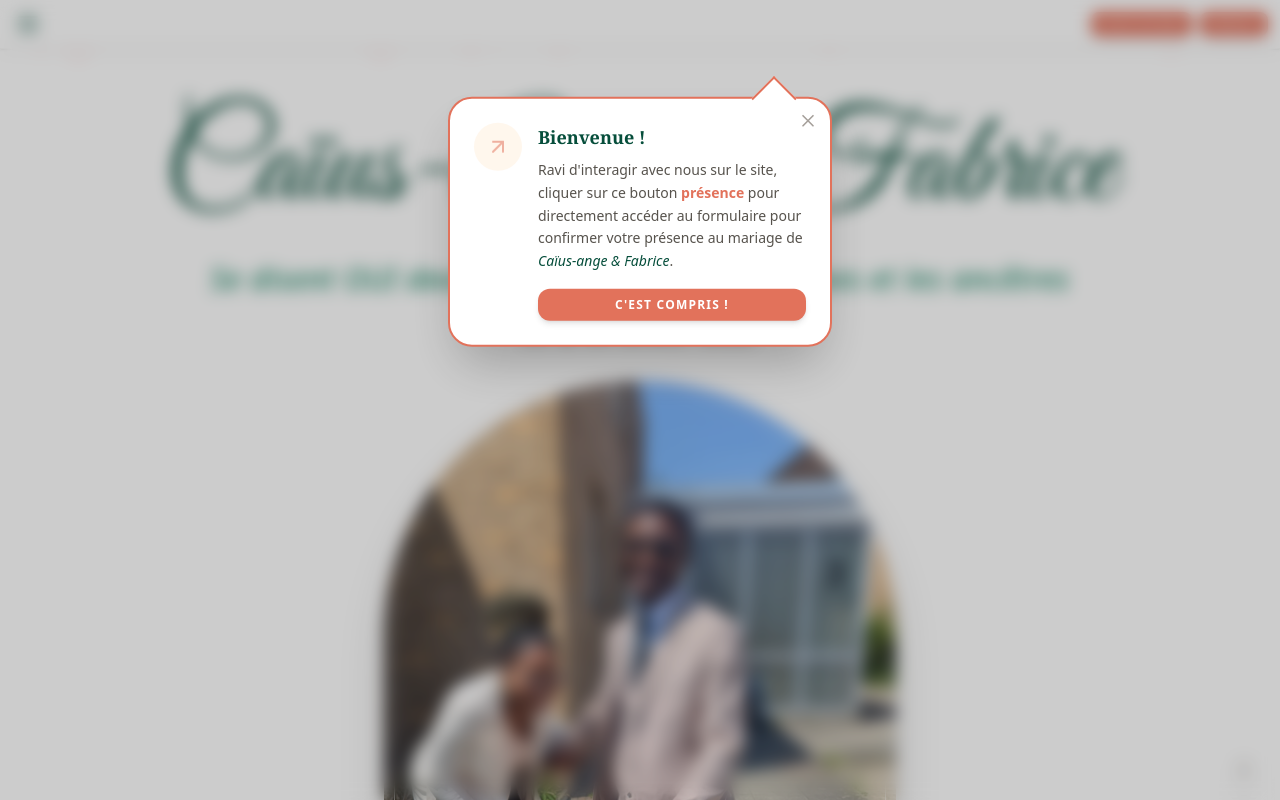
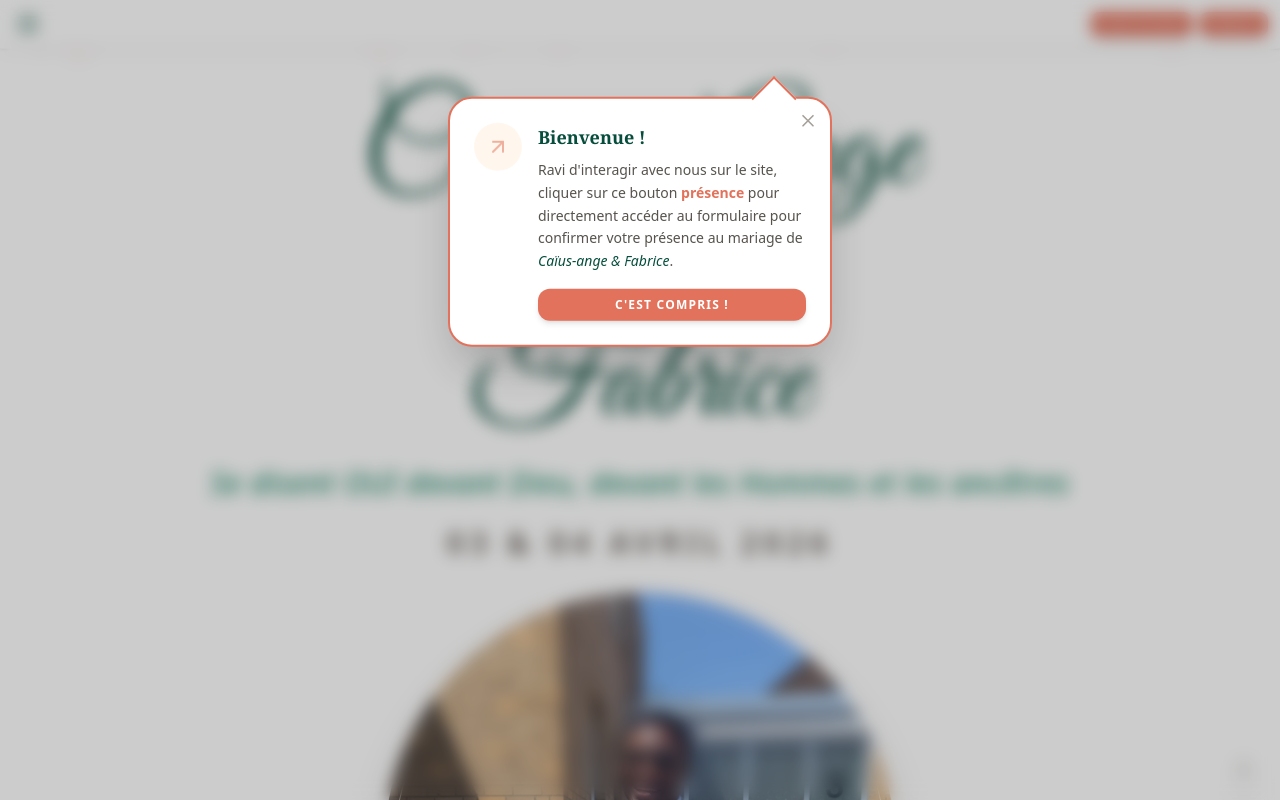
Before and after one commit to Kenmogne1/wedding-app, a React (Vite) app in the folder frontend/: page / in a window 1280 px wide. Shown: the top 800 px of the page. Built offline with nearby package versions, Linux system fonts and the light colour scheme.

Commit message:
edit with new feature

```diff
--- a/frontend/src/pages/DressCode.jsx
+++ b/frontend/src/pages/DressCode.jsx
@@ -26,18 +26,32 @@ const DressCode = () => {
           {/* --- PARTIE GAUCHE : TEXTES --- */}
           <div className="w-full md:w-1/2 space-y-8">
 
-            <h2 className="text-4xl md:text-5xl font-sans font-light text-black tracking-wide">
+            <h2 className="text-4xl md:text-5xl font-sans font-light text-[#B59A3A] tracking-wide">
               Dress to impress!!!
             </h2>
 
-          {/* DOT */}
+          {/* --- SECTION DOT (MODIFIÉE AVEC PHOTO) --- */}
             <div className="relative pl-4 border-l-4 border-[#8B4B28]">
+              <div className="flex flex-row items-start gap-4">
+                {/* Texte */}
+                <div className="flex-1">
                   <h3 className="text-xl font-semibold text-[#8B4B28] mb-2 font-serif">
                     Dot
                   </h3>
                   <p className="text-black text-sm md:text-base leading-relaxed">
                     Pour la cérémonie traditionnelle dans un élan de convivialité, nous avons prévu un tissu pagne en guise d'uniforme.
                   </p>
+                </div>
+
+                {/* Photo du Pagne */}
+                <div className="shrink-0 w-24 md:w-28">
+                  <img
+                    src="/pagne.jpeg"
+                    alt="Tissu Pagne"
+                    className="w-full h-auto rounded-lg shadow-md border border-stone-200 object-cover transform hover:scale-105 transition-transform duration-300"
+                  />
+                </div>
+              </div>
             </div>
 
           {/* Séparateur élégant */}
--- a/frontend/src/pages/HomePage.jsx
+++ b/frontend/src/pages/HomePage.jsx
@@ -200,13 +200,26 @@ const HomePage = ({ onNavigate }) => {
 
         {/* BLOC TEXTE */}
         <div className="text-center z-10 px-4 mb-8">
-             <h1 className="font-['Great_Vibes',_cursive] text-6xl md:text-8xl lg:text-9xl mb-3 text-[#064E3B] leading-tight px-4 drop-shadow-sm">
-                {CONFIG.coupleNames}
-             </h1>
+            <h1 className="font-['Great_Vibes',_cursive] text-[#064E3B] leading-none px-4 drop-shadow-sm flex flex-col items-center gap-2 mb-4">
+              {/* Ligne 1 : Caïus - Ange */}
+              <span className="text-6xl md:text-8xl lg:text-9xl block">
+                  Caïus - Ange
+              </span>
+
+              {/* Ligne 2 : & (un peu plus petit pour l'élégance) */}
+              <span className="text-4xl md:text-6xl lg:text-7xl block my-2 opacity-80">
+                  &
+              </span>
+
+              {/* Ligne 3 : Fabrice */}
+              <span className="text-6xl md:text-8xl lg:text-9xl block">
+                  Fabrice
+              </span>
+          </h1>
              <p className="text-xl md:text-3xl text-emerald-700 font-medium italic tracking-wide px-4">
                 Se disent OUI devant Dieu, devant les Hommes et les ancêtres
              </p>
-             <p className="mt-6 text-sm md:text-lg text-stone-500 font-bold uppercase tracking-[0.2em]">
+             <p className="mt-6 text-xl md:text-3xl text-stone-500 font-bold uppercase tracking-[0.2em]">
                 03 & 04 AVRIL 2026
              </p>
         </div>
--- a/frontend/src/pages/MomentOui.jsx
+++ b/frontend/src/pages/MomentOui.jsx
@@ -35,7 +35,7 @@ const MomentOui = () => {
 
               {/* Paragraphe */}
               <p className="text-stone-500 leading-relaxed font-serif font-light text-sm md:text-base">
-                Sous le ciel étoilé d'une soirée parfaite, entouré par la magie de la nature,
+                Sous le ciel étoilé d'une soirée parfaite, entouré de nos amis et de nos familles,
                 Fabrice s'est agenouillé, le cœur plein d'espoir et d'amour.
                 Ses mots sincères et émouvants ont été la musique de mon âme.
                 En disant 'Oui', nous avons promis de naviguer ensemble sur les mers de la vie,
--- a/frontend/src/pages/StorySection.jsx
+++ b/frontend/src/pages/StorySection.jsx
@@ -28,7 +28,7 @@ const StorySection = () => {
         <div className="bg-white rounded-2xl md:rounded-3xl p-3 md:p-5 text-center shadow-xl card-animate reveal-on-scroll border border-stone-100">
 
           {/* Bloc Cœur */}
-          <div className="mx-auto mb-6 w-60 h-60 md:w-80 md:h-80">
+          <div className="mx-auto mb-8 w-80 h-80 md:w-[450px] md:h-[450px]">
             <svg viewBox="0 0 24 24" className="w-full h-full drop-shadow-xl">
               <defs>
                 <clipPath id="heartClip">
```
Also changed, not shown: frontend/public/pagne.jpeg (added). Lines whose indentation alone changed are shown as unchanged.
